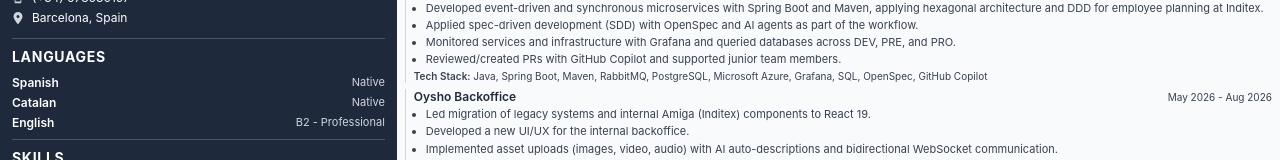
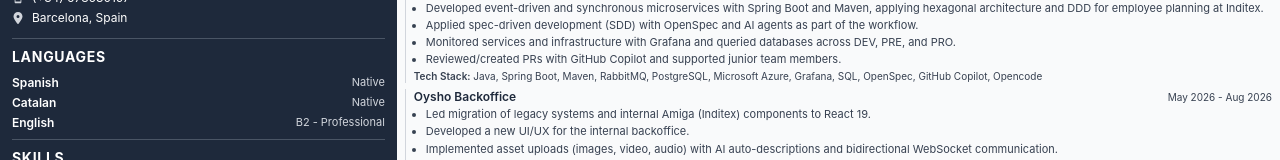
Before and after one commit to albertmenendezg/CV, a React (Vite) app: page / in a window 1280 px wide. Shown: the part 174-334 px from the top of the page. Built offline with nearby package versions, Linux system fonts and the light colour scheme.

Commit message:
chore: add Opencode to People Planner stack

```diff
--- a/src/components/Experience.tsx
+++ b/src/components/Experience.tsx
@@ -82,7 +82,7 @@ const Experience = () => {
                 t('experience.tasks.peoplePlanner3'),
                 t('experience.tasks.peoplePlanner4'),
               ],
-              techStack: ['Java', 'Spring Boot', 'Maven', 'RabbitMQ', 'PostgreSQL', 'Microsoft Azure', 'Grafana', 'SQL', 'OpenSpec', 'GitHub Copilot'],
+              techStack: ['Java', 'Spring Boot', 'Maven', 'RabbitMQ', 'PostgreSQL', 'Microsoft Azure', 'Grafana', 'SQL', 'OpenSpec', 'GitHub Copilot', 'Opencode'],
             },
             {
               name: 'Oysho Backoffice',
```
